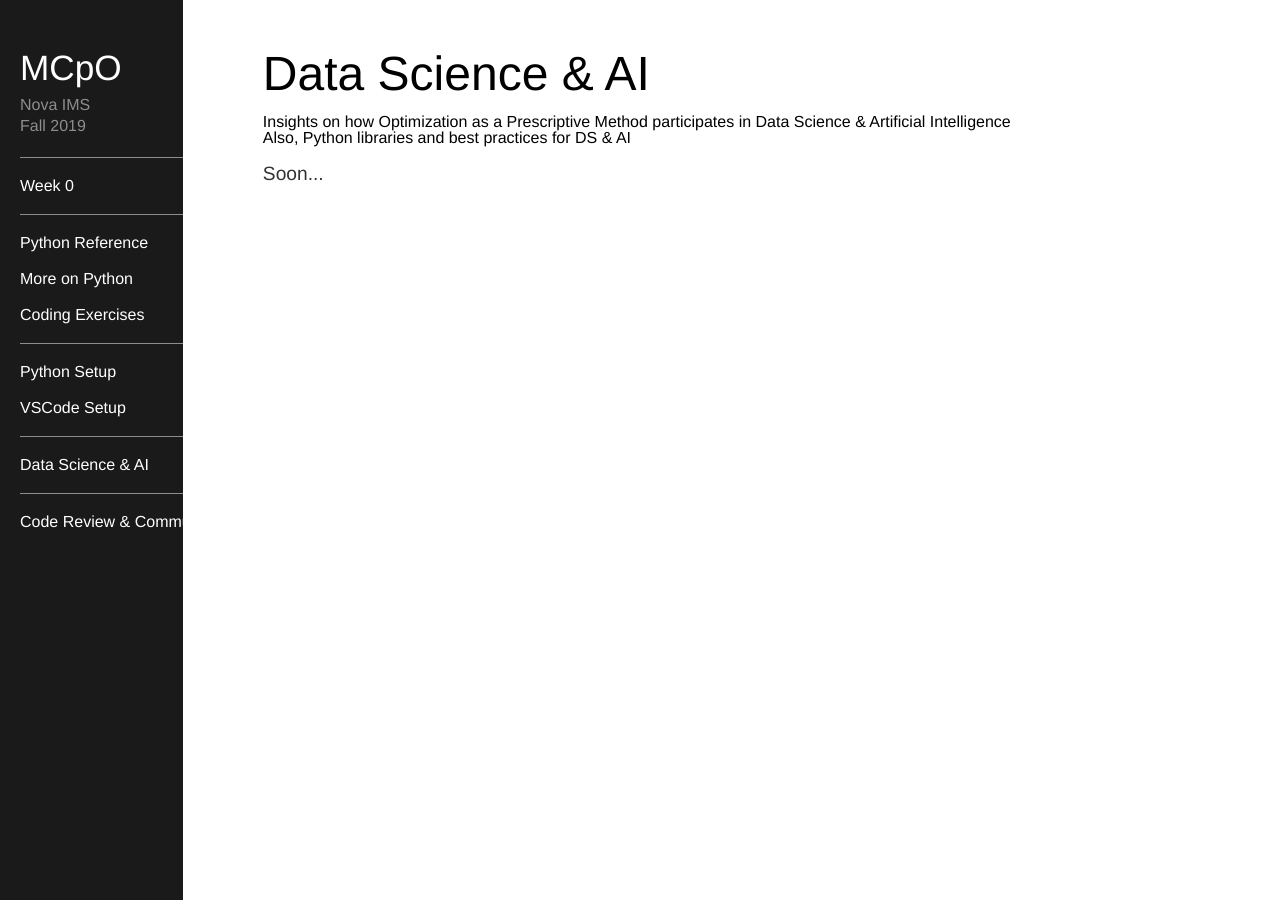
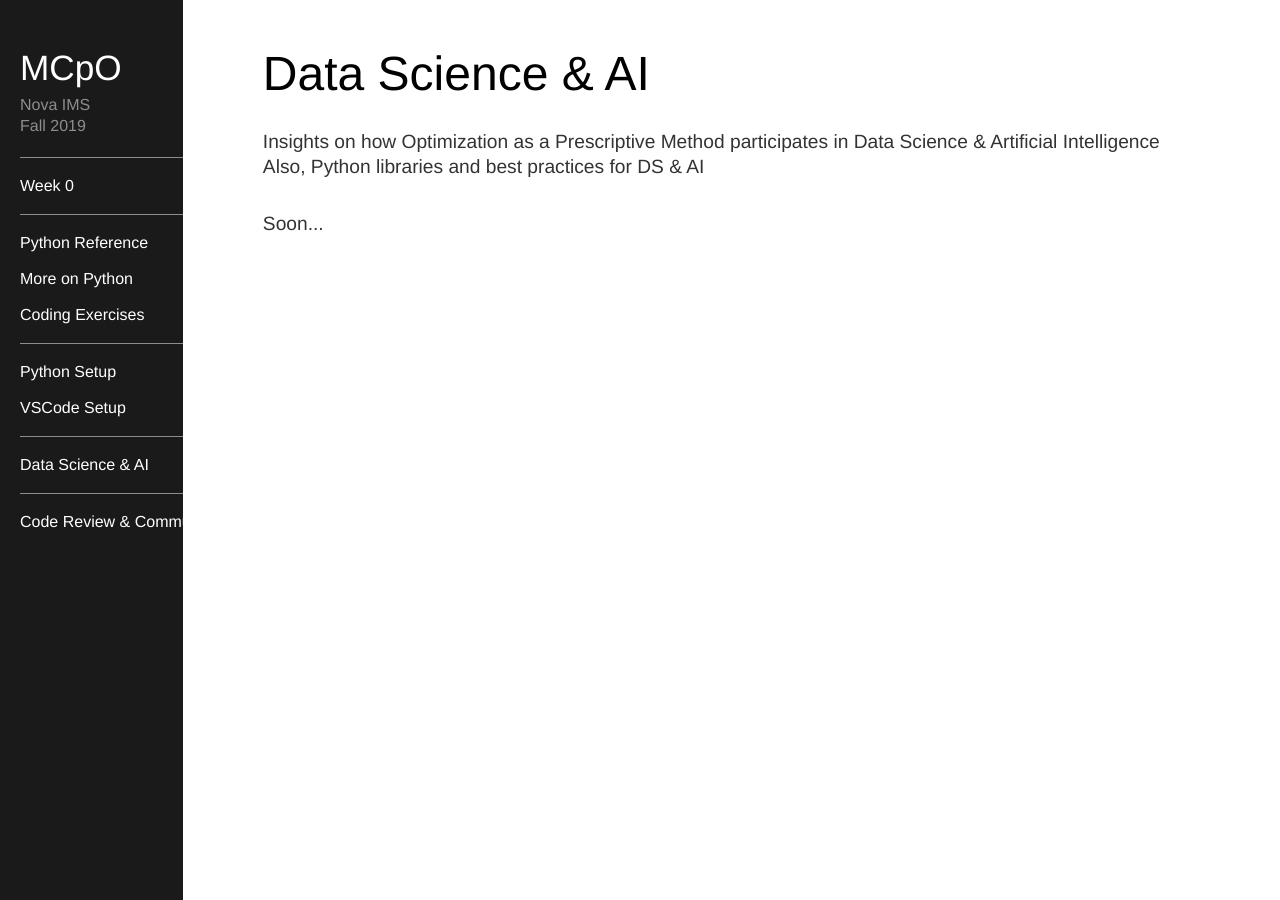
Before and after one commit to mcpo19/mcpo19_backup, a Jekyll site: the page built from data-ai/index.html, in a window 1280 px wide. Built offline with Jekyll 4.4.1, drawn with Linux system fonts in a browser that asks for light colours.

```diff
--- a/data-ai/index.html
+++ b/data-ai/index.html
@@ -3,7 +3,9 @@ layout: default
 ---
 <h1>Data Science & AI</h1>
 <br>
-<h2>Insights on how Optimization as a Prescriptive Method participates in Data Science & Artificial Intelligence</h2>
-<h2>Also, Python libraries and best practices for DS & AI</h2>
+<br>
+<p>Insights on how Optimization as a Prescriptive Method participates in Data Science & Artificial Intelligence<br>
+Also, Python libraries and best practices for DS & AI</p>
+<br>
 <br>
 <p>Soon...</p>
```
